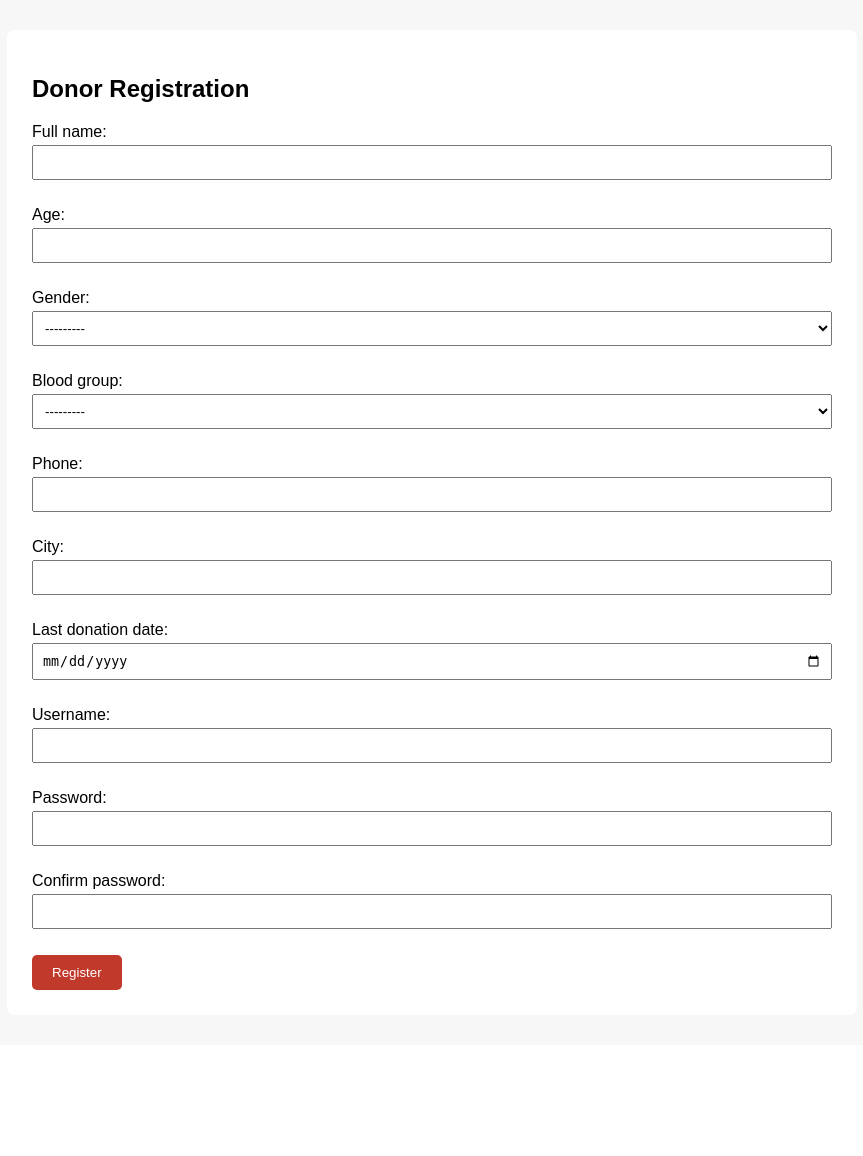
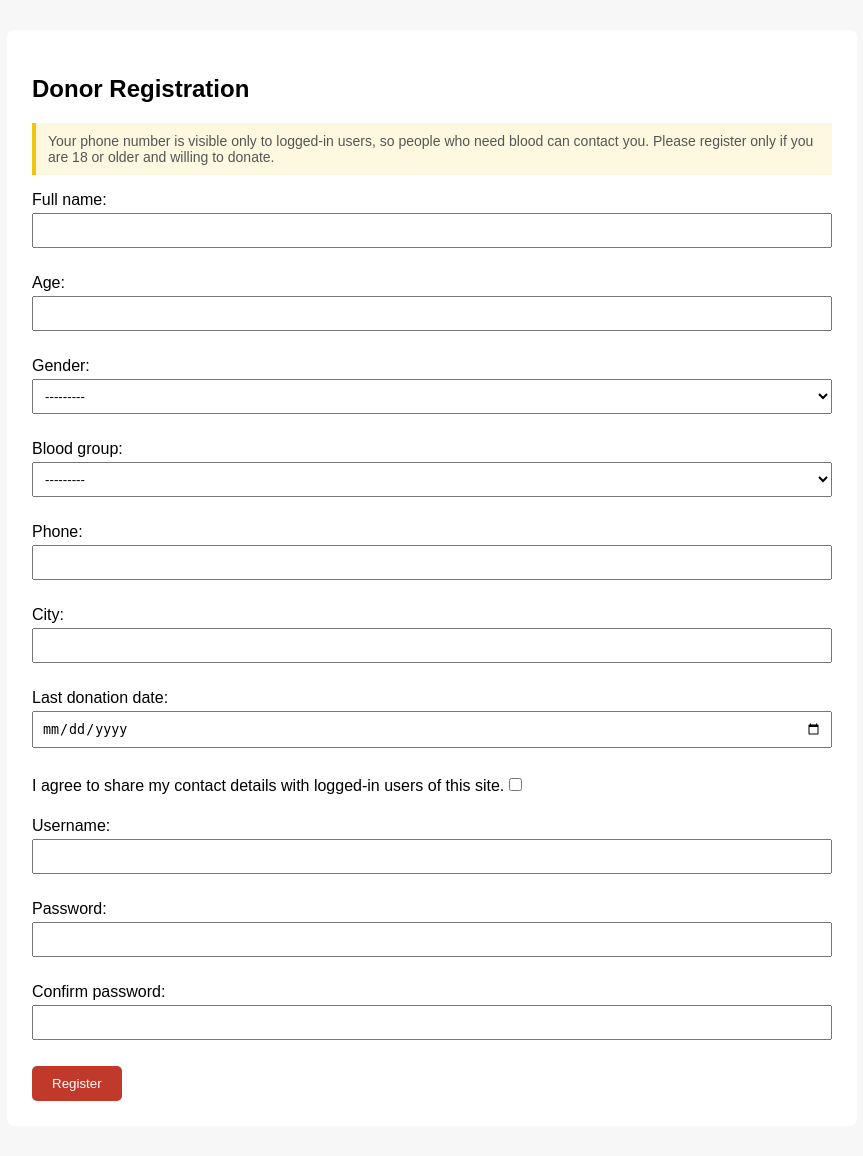
Before and after one commit to Nikkiyadav1130/blood-donor-finder, a Django app: page /register/ in a window 1280 px wide. Shown: the part 48-1204 px from the top of the page, without its empty margins (208-1071 px from the left). Before the commit the page ends 1038 px from the top, so only its background shows below. Run offline with Django 5.2, Linux system fonts and the light colour scheme.

Commit message:
Add consent checkbox to donor registration

```diff
--- a/donors/forms.py
+++ b/donors/forms.py
@@ -7,11 +7,16 @@ class DonorRegistrationForm(forms.ModelForm):
     username = forms.CharField(max_length=150)
     password = forms.CharField(widget=forms.PasswordInput)
     confirm_password = forms.CharField(widget=forms.PasswordInput)
+    consent_given = forms.BooleanField(
+        required=True,
+        label="I agree to share my contact details with logged-in users of this site.",
+        error_messages={'required': "You must agree to share your contact details to register."},
+    )
 
     class Meta:
         model = Donor
         fields = ['full_name', 'age', 'gender', 'blood_group',
-                  'phone', 'city', 'last_donation_date']
+                  'phone', 'city', 'last_donation_date', 'consent_given']
         widgets = {
             'last_donation_date': forms.DateInput(attrs={'type': 'date'}),
         }
--- a/donors/models.py
+++ b/donors/models.py
@@ -31,6 +31,8 @@ class Donor(models.Model):
     city = models.CharField(max_length=100)
     last_donation_date = models.DateField(null=True, blank=True)
     created_at = models.DateTimeField(auto_now_add=True)
+    consent_given = models.BooleanField(default=False)
+
 
     DONATION_GAP_DAYS = 90
 
@@ -70,5 +72,6 @@ class BloodRequest(models.Model):
     is_fulfilled = models.BooleanField(default=False)
     created_at = models.DateTimeField(auto_now_add=True)
 
+
     def __str__(self):
         return f"{self.patient_name} needs {self.blood_group} in {self.city}"
--- a/donors/templates/donors/base.html
+++ b/donors/templates/donors/base.html
@@ -40,6 +40,8 @@
         .request-card.urgency-critical { border-left-color: #c0392b; }
         .request-header { display: flex; justify-content: space-between; align-items: center; }
         .request-card p { margin: 8px 0; }
+        input[type="checkbox"] { width: auto; margin-right: 6px; }
+        .privacy-note { background: #fff8e1; border-left: 4px solid #f1c40f; padding: 10px 12px; font-size: 14px; color: #555; }
     </style>
 </head>
 <body>
--- a/donors/templates/donors/register.html
+++ b/donors/templates/donors/register.html
@@ -2,6 +2,10 @@
 
 {% block content %}
     <h2>Donor Registration</h2>
+    <p class="privacy-note">
+        Your phone number is visible only to logged-in users, so people who need blood can contact you.
+        Please register only if you are 18 or older and willing to donate.
+    </p>
     <form method="post">
         {% csrf_token %}
         {{ form.as_p }}
```
Also changed, not shown: donors/tests.py (+8 -0 lines), donors/migrations/0003_donor_consent_given.py (added).
